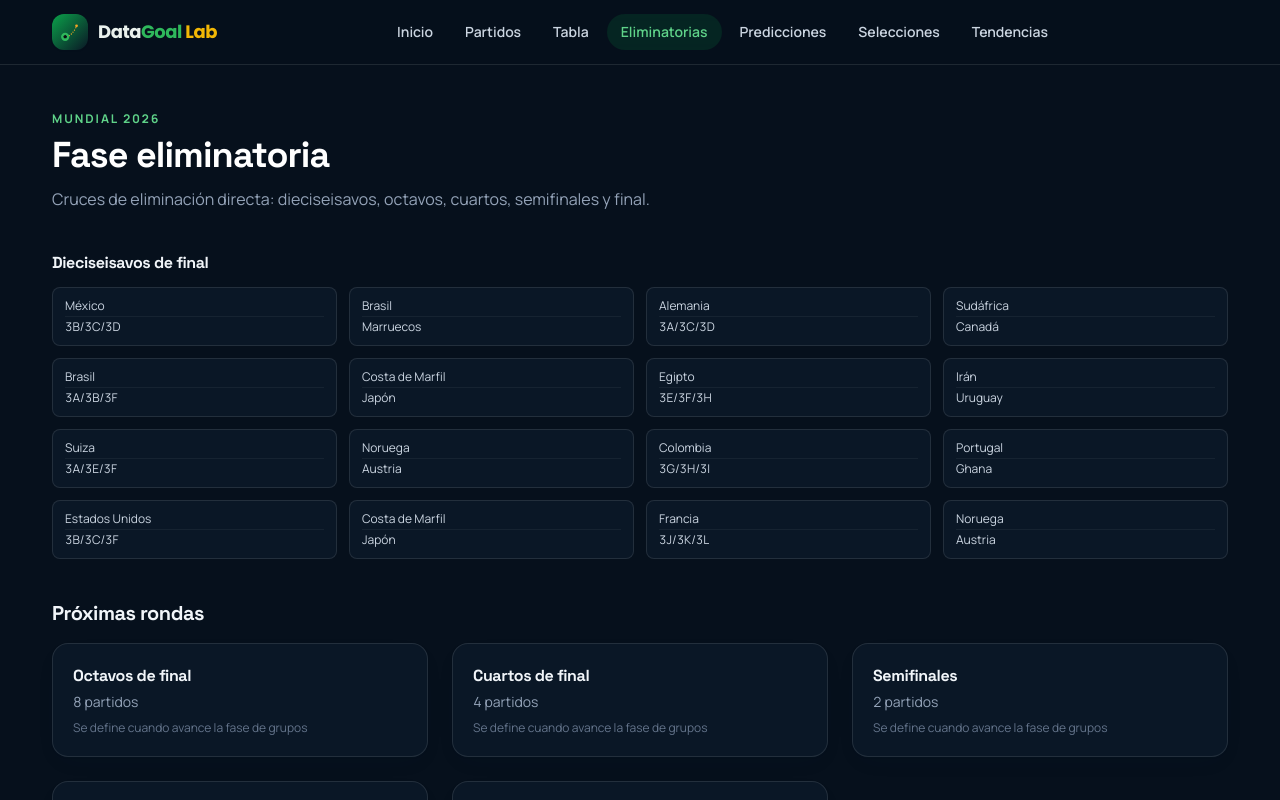
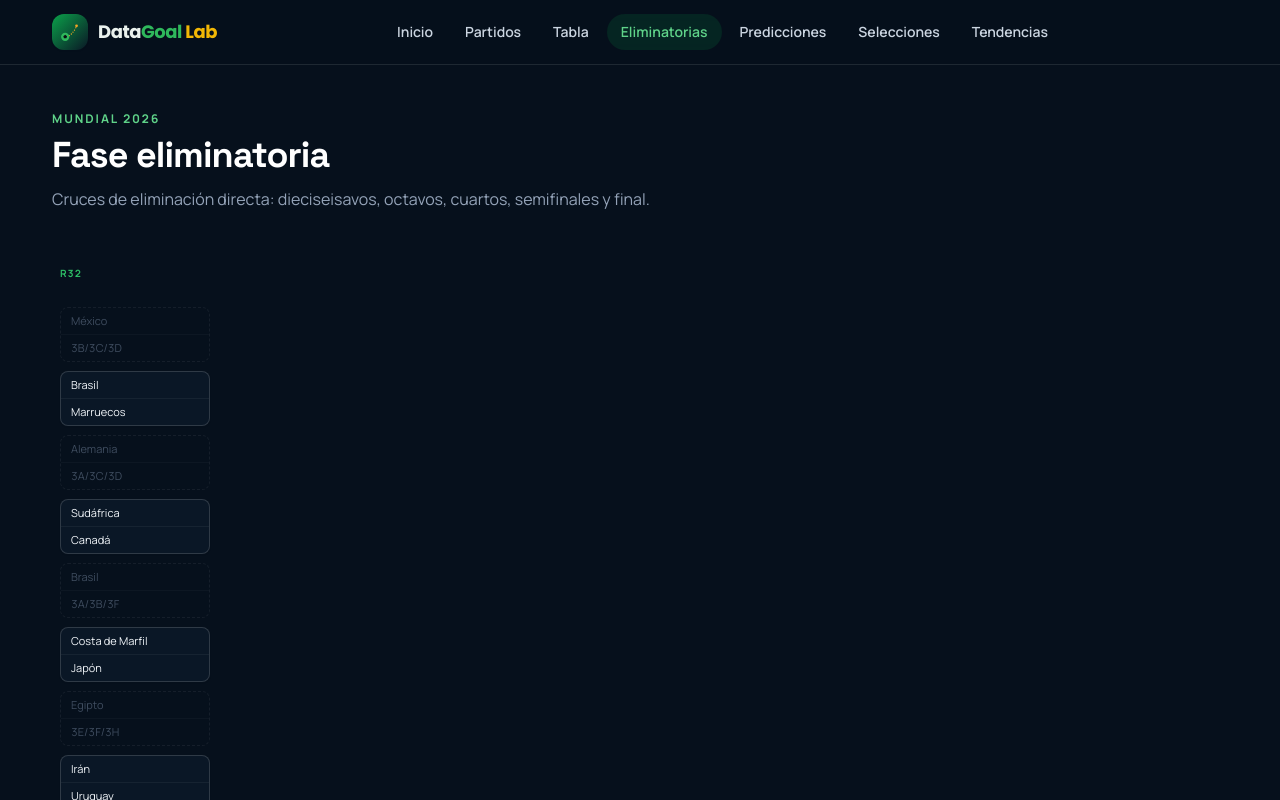
Before and after one commit to hugoandri/CLPAGWLDCP, a Next.js app: page /eliminatorias in a window 1280 px wide. Shown: the top 800 px of the page. Built offline with nearby package versions, Linux system fonts and the light colour scheme.

Commit message:
fix: bracket type error

```diff
--- a/components/KnockoutBracket.tsx
+++ b/components/KnockoutBracket.tsx
@@ -1,5 +1,6 @@
 import { knockoutRounds as fallbackRounds } from "@/data/knockout";
-import type { KnockoutRound } from "@/data/knockout";
+import type { KnockoutRound, KnockoutMatch } from "@/data/knockout";
+import Link from "next/link";
 import { cn } from "@/lib/utils";
 
 interface KnockoutBracketProps {
@@ -7,65 +8,135 @@ interface KnockoutBracketProps {
   rounds?: KnockoutRound[];
 }
 
-function MatchCard({
-  homeLabel,
-  awayLabel,
-  homeScore,
-  awayScore,
-  status,
-}: {
-  homeLabel: string;
-  awayLabel: string;
-  homeScore?: number;
-  awayScore?: number;
-  status: string;
-}) {
-  const hasScore = status === "finished" && homeScore !== undefined && awayScore !== undefined;
+function TeamLabel({ name, score, winner, gray }: { name: string; score?: number; winner?: boolean; gray?: boolean }) {
   return (
-    <div className="rounded-lg border border-slate-200 bg-white px-3 py-2 text-xs dark:border-white/10 dark:bg-navy-900">
-      <div className={cn(
-        "flex items-center justify-between gap-2 py-0.5",
-        hasScore && homeScore! > awayScore! && "font-bold text-navy dark:text-white",
-        !hasScore && "text-slate-600 dark:text-slate-300",
-      )}>
-        <span className="truncate">{homeLabel}</span>
-        {hasScore && <span className="shrink-0 tabular-nums">{homeScore}</span>}
-      </div>
-      <div className={cn(
-        "flex items-center justify-between gap-2 border-t border-slate-100 py-0.5 dark:border-white/5",
-        hasScore && awayScore! > homeScore! && "font-bold text-navy dark:text-white",
-        !hasScore && "text-slate-600 dark:text-slate-300",
-      )}>
-        <span className="truncate">{awayLabel}</span>
-        {hasScore && <span className="shrink-0 tabular-nums">{awayScore}</span>}
+    <div
+      className={cn(
+        "flex items-center justify-between gap-1 rounded px-2.5 py-1.5 text-[11px] leading-tight",
+        gray && "text-slate-400 dark:text-slate-500",
+        winner && "font-bold",
+      )}
+      style={winner ? { background: "rgba(47, 184, 92, 0.12)", color: "#166534" } : {}}
+    >
+      <span className="truncate">{name}</span>
+      {score !== undefined && <span className="shrink-0 tabular-nums font-bold">{score}</span>}
+    </div>
+  );
+}
+
+function MatchCard({ match }: { match: KnockoutMatch }) {
+  const hasScore = match.status === "finished" && match.homeScore !== undefined;
+  const homeWon = hasScore && (match.homeScore ?? 0) > (match.awayScore ?? 0);
+  const awayWon = hasScore && (match.awayScore ?? 0) > (match.homeScore ?? 0);
+  const isPlaceholder = match.status === "placeholder";
+  const isTbd = isPlaceholder || match.homeLabel.startsWith("Ganador") || match.homeLabel.startsWith("Perdedor") || /^[123]°/.test(match.homeLabel);
+
+  return (
+    <Link
+      href={match.homeSlug ? `/partidos/${match.slug}` : "#"}
+      className={cn(
+        "block w-[150px] shrink-0 overflow-hidden rounded-lg border",
+        isPlaceholder
+          ? "border-dashed border-slate-200 dark:border-white/10"
+          : "border-slate-200 bg-white shadow-sm dark:border-white/15 dark:bg-navy-900",
+        isTbd ? "opacity-60" : "hover:shadow-md transition-shadow",
+      )}
+    >
+      <TeamLabel name={match.homeLabel} score={hasScore ? match.homeScore : undefined} winner={homeWon} gray={isTbd} />
+      <div className="h-px bg-slate-100 dark:bg-white/5" />
+      <TeamLabel name={match.awayLabel} score={hasScore ? match.awayScore : undefined} winner={awayWon} gray={isTbd} />
+    </Link>
+  );
+}
+
+export default function KnockoutBracket({ className, rounds }: KnockoutBracketProps) {
+  const data = rounds ?? fallbackRounds;
+  const visibleRounds = data.filter((r) => r.matches.length > 0);
+
+  if (visibleRounds.length === 0) {
+    return <div className={cn("card p-8 text-center text-slate-500", className)}>No hay partidos disponibles.</div>;
+  }
+
+  // Build bracket using a flat grid approach
+  // Layout: columns are rounds, rows are team slots
+  // R32: 32 team slots (16 matches), R16: 16 slots (8 matches), QF: 8 slots (4 matches), SF: 4 slots (2 matches), Final: 2 slots (1 match)
+  const rowCount = 32;
+
+  // Helper: position a match within the grid rows
+  // For round r (0-indexed), match m (0-indexed), row span = 2^(r+1)
+  // Start row = m * 2^(r+1) + 1
+
+  return (
+    <div className={cn("overflow-x-auto pb-4", className)}>
+      <div className="inline-flex gap-3 p-2" style={{ minWidth: 600 }}>
+        {visibleRounds.map((round, rIdx) => {
+          const span = Math.pow(2, rIdx + 1); // rows per match: 2, 4, 8, 16, 32
+
+          return (
+            <div key={round.id} className="flex shrink-0 flex-col">
+              <div className="mb-2 text-center">
+                <span className="text-[10px] font-bold uppercase tracking-widest text-pitch-600 dark:text-pitch-400">
+                  {shortLabel(round.label)}
+                </span>
+              </div>
+
+              <div className="relative" style={{ height: `${rowCount * 32}px` }}>
+                {round.matches.map((match, mIdx) => {
+                  const top = mIdx * span * 32 + (span * 16 - 16);
+
+                  // Connector lines to next round (for all rounds except the last)
+                  const connectorRight = rIdx < visibleRounds.length - 1;
+                  const isTopOfPair = mIdx % 2 === 0;
+                  const connectorHeight = span * 32;
+
+                  return (
+                    <div key={match.slug}>
+                      {/* Connector lines */}
+                      {connectorRight && !(match.status === "placeholder" && match.homeLabel.startsWith("Ganador")) && (
+                        <svg
+                          className="absolute z-0"
+                          style={{ left: 154, top: top + 16, width: 30, height: connectorHeight }}
+                        >
+                          {/* Horizontal line from match */}
+                          <line x1="0" y1="0" x2={isTopOfPair ? 15 : 15} y2="0" stroke="#94a3b8" strokeWidth="1" />
+                          {/* Vertical line going down (top match) or up (bottom match) */}
+                          <line x1="15" y1={isTopOfPair ? 0 : -connectorHeight} x2="15" y2={isTopOfPair ? connectorHeight : 0} stroke="#94a3b8" strokeWidth="1" />
+                          {/* Horizontal line to next round (only top match draws the full connector) */}
+                          {isTopOfPair && <line x1="15" y1={connectorHeight} x2="30" y2={connectorHeight} stroke="#94a3b8" strokeWidth="1" />}
+                        </svg>
+                      )}
+
+                      {/* Match card */}
+                      <div className="absolute left-0 z-10 flex items-center gap-3" style={{ top: top }}>
+                        <MatchCard match={match} />
+                        {/* Arrow to next round */}
+                        {connectorRight && (
+                          <div className="flex items-center">
+                            <div className="h-px w-3 bg-slate-300 dark:bg-slate-600" />
+                            <div className="h-2 w-2 rotate-45 border-r-2 border-t-2 border-slate-300 dark:border-slate-600" />
+                          </div>
+                        )}
+                      </div>
+                    </div>
+                  );
+                })}
+              </div>
+            </div>
+          );
+        })}
       </div>
     </div>
   );
 }
 
-export default function KnockoutBracket({ className, rounds }: KnockoutBracketProps) {
-  const data = rounds ?? fallbackRounds;
-  return (
-    <div className={cn("space-y-8", className)}>
-      {data.map((round) => (
-        <section key={round.id}>
-          <h3 className="font-display text-base font-bold text-navy dark:text-slate-100 mb-3">
-            {round.label}
-          </h3>
-          <div className="grid gap-3 sm:grid-cols-2 lg:grid-cols-4">
-            {round.matches.map((match) => (
-              <MatchCard
-                key={match.slug}
-                homeLabel={match.homeLabel}
-                awayLabel={match.awayLabel}
-                homeScore={match.homeScore}
-                awayScore={match.awayScore}
-                status={match.status}
-              />
-            ))}
-          </div>
-        </section>
-      ))}
-    </div>
-  );
+function shortLabel(label: string): string {
+  const map: Record<string, string> = {
+    "Dieciseisavos de final": "R32",
+    "Octavos de final": "Octavos",
+    "Cuartos de final": "Cuartos",
+    "Semifinales": "Semifinales",
+    "Tercer puesto": "3er Puesto",
+    "Final": "Final",
+  };
+  return map[label] || label;
 }
```
Also changed, not shown: handoff_logo_datagoal/Bracket mundial.png (added).
